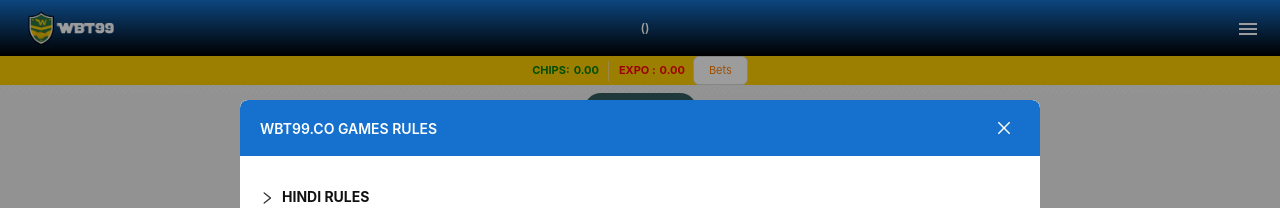
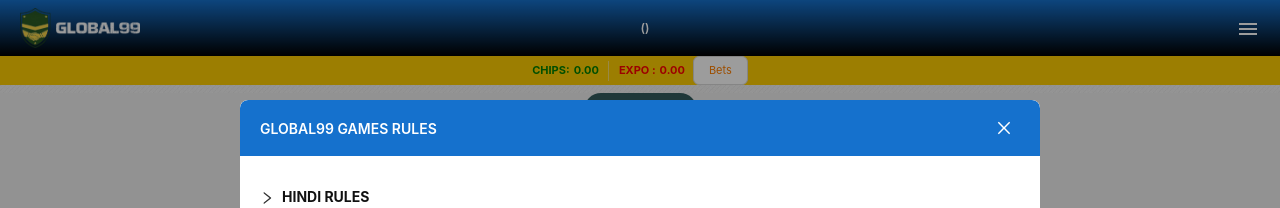
Before and after one commit to ankitverma1100/wbt-client, a React (Vite) app: page /main/rules in a window 1280 px wide. Shown: the top 208 px of the page. Built offline with nearby package versions, Linux system fonts and the light colour scheme; no server answers.

Commit message:
wbt99 to global99

```diff
--- a/src/Common/Welcome.tsx
+++ b/src/Common/Welcome.tsx
@@ -76,7 +76,7 @@ const Welcome = ({ handleClose }: Props) => {
 
           {/* Header */}
           <div className="ant-modal-header">
-            <div className="ant-modal-title">WBT99.CO Games Rules</div>
+            <div className="ant-modal-title">GLOBAL99 Games Rules</div>
           <button
             type="button"
             aria-label="Close"
```
Also changed, not shown: public/img/wbt-logo.png.
